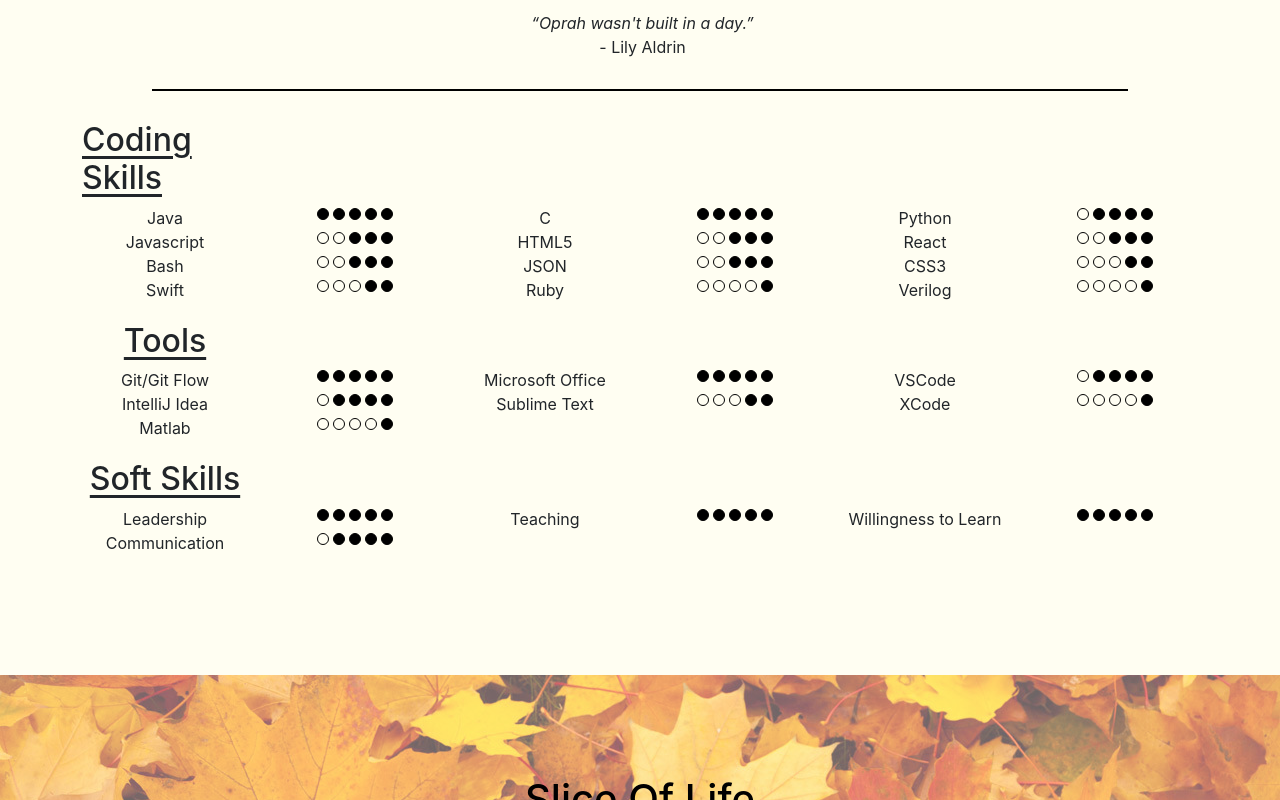
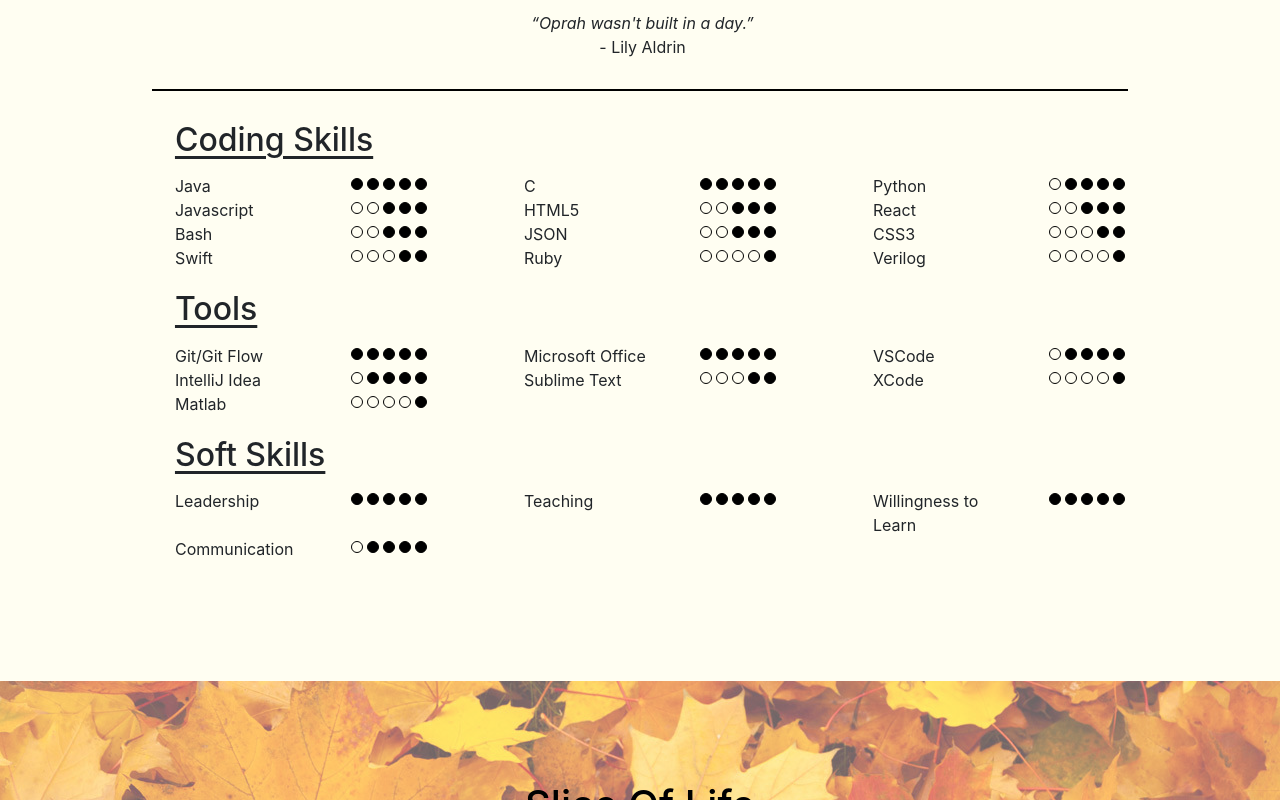
Before and after one commit to ethan-l-chen-24/ethanlchen.me, a React (Create React App) app: page / in a window 1280 px wide. Shown: the part 1620-2420 px from the top of the page. Built offline with nearby package versions, Linux system fonts and the light colour scheme.

Commit message:
CENTERED THE SKILLS

```diff
--- a/src/components/Abilities/AbilitiesSection.js
+++ b/src/components/Abilities/AbilitiesSection.js
@@ -5,16 +5,14 @@ import AbilityTile from './AbilityTile'
 const AbilitiesSection = ( { sectionName, skills } ) => {
     return (
         <Container className='separate'>
-            <Row>
-                <Col xs={6} lg={3} xl={2} className="abilityHeader">
-                    <h2><u>{ sectionName }</u></h2>
-                </Col>
-            </Row>
+            <div className='categories'>
+            <h2 className='skillHeader'><u>{ sectionName }</u></h2>
             <Row>
                 {skills.map((skill) =>
                     (<AbilityTile skill={skill}/>)
                 )}
             </Row>
+            </div>
         </Container>
     )
 }
--- a/src/styles/Abilities.css
+++ b/src/styles/Abilities.css
@@ -26,8 +26,20 @@
     display: inline-block;
 }
 
-.abilityHeader, .skillCol, .scoreCol {
-    display: flex;
-    justify-content: center;
-    text-align: left;
+@media (max-width: 991px) {
+    .categories {
+        margin-left: 25%;
+    }
 }
+
+@media (min-width: 992px) and (max-width: 1199px) {
+    .categories {
+        margin-left: 12.5%;
+    }
+}
+
+@media (min-width: 1200px) {
+    .categories {
+        margin-left: 8.33%;
+    }
+}
--- a/src/styles/App.css
+++ b/src/styles/App.css
@@ -27,6 +27,7 @@ p {
 
 h2 {
     text-underline-offset: 5px;
+    margin-bottom: 15px;
 }
 
 .separate {
```
